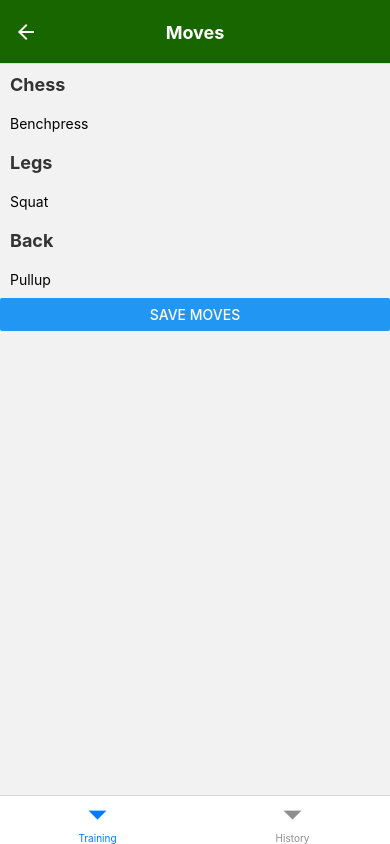
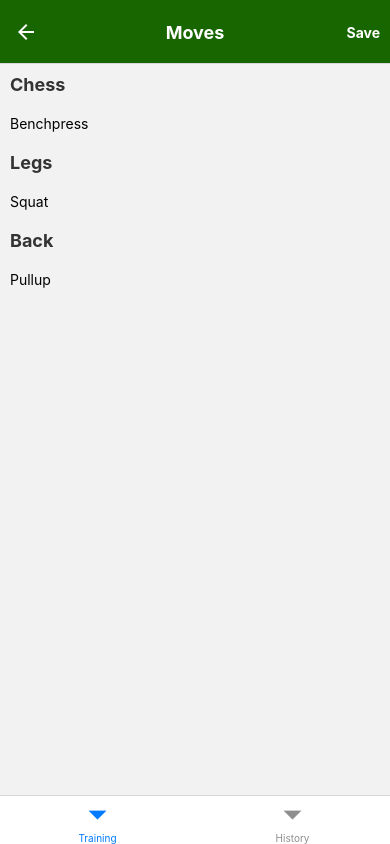
Before and after one commit to ollikor/GymDiary, a React Native app in the folder GymDiary/: screen /Moves in a window 390 px wide. Built offline with nearby package versions, Linux system fonts and the light colour scheme.

Commit message:
add header save button and create program flatlist

```diff
--- a/GymDiary/src/Screens/CreateProgram/CreateProgram.js
+++ b/GymDiary/src/Screens/CreateProgram/CreateProgram.js
@@ -1,7 +1,7 @@
 import React, { useState } from 'react';
 import { View, TextInput, TouchableOpacity, Text } from 'react-native';
 
-import PlusButton from '../../components/SmallCircleButton';
+import { FlatList } from 'react-native-gesture-handler';
 
 export default function CreateProgram({ navigation, route }) {
 
@@ -15,13 +15,14 @@ export default function CreateProgram({ navigation, route }) {
             <TouchableOpacity onPress={() => navigation.navigate('Moves')}>
                 <Text>Add moves</Text>
             </TouchableOpacity>
-            {console.log(route.params?.moves)}
-            {
-                route.params?.moves != undefined ? route.params?.moves.map((item, index) =>
-                    <Text key={index}>{item.item.value}</Text>
-                ) : null
-            }
-            <PlusButton value={'+'} handlePress={() => addSet(sets + 1)} />
+            {route.params?.moves != undefined ?
+                <FlatList
+                    data={route.params?.moves}
+                    renderItem={({ item }) =>
+                        <Text>{item.item.value}</Text>
+                    }
+                    keyExtractor={item => item.item.id}
+                /> : null}
         </View>
     );
 };
--- a/GymDiary/src/Screens/Moves/Moves.js
+++ b/GymDiary/src/Screens/Moves/Moves.js
@@ -1,9 +1,23 @@
-import React, { useState } from 'react';
-import { View, SectionList, TouchableOpacity, Text, Button, StyleSheet } from 'react-native';
+import React, { useEffect, useState } from 'react';
+import { View, SectionList, TouchableOpacity, Text, StyleSheet } from 'react-native';
 
 import { colors, paddings, fonts } from '../../styles/theme';
 
 export default function Moves({ navigation, route }) {
+
+    useEffect(() => {
+        navigation.setOptions({
+            headerRight: () => (
+                <TouchableOpacity
+                    style={styles.Save}
+                    onPress={() => {
+                        navigation.navigate({
+                            name: 'Create Program', params: { moves: moves }, merge: true
+                        })
+                    }}><Text style={styles.SaveText}>Save</Text></TouchableOpacity>
+            )
+        })
+    });
 
     const [moves, addMoves] = useState([]);
     const [activeItems, changeActiveItems] = useState([]);
@@ -60,16 +74,18 @@ export default function Moves({ navigation, route }) {
                 )}
                 keyExtractor={item => { item = item.id }}
             />
-            <Button title='Save moves' onPress={() => {
-                navigation.navigate({
-                    name: 'Create Program', params: { moves: moves }, merge: true
-                })
-            }} />
         </View>
     );
 };
 
 const styles = StyleSheet.create({
+    Save: {
+        padding: paddings.sm
+    },
+    SaveText: {
+        color: colors.lightText,
+        fontWeight: 'bold'
+    },
     Title: {
         padding: paddings.sm,
         fontWeight: 'bold',
@@ -81,9 +97,6 @@ const styles = StyleSheet.create({
         justifyContent: 'space-between',
         padding: paddings.sm,
     },
-    ListItem: {
-        // padding: paddings.sm
-    },
     ActiveCheckMark: {
         fontSize: fonts.lg,
         fontWeight: 'bold',
--- a/GymDiary/src/Tabs/index.js
+++ b/GymDiary/src/Tabs/index.js
@@ -9,6 +9,7 @@ import Exercise from '../Screens/Exercise/Exercise';
 import Timer from '../Screens/Timer/Timer';
 import CreateProgram from '../Screens/CreateProgram/CreateProgram';
 import Moves from '../Screens/Moves/Moves';
+import { Button } from "react-native";
 
 const Tab = createBottomTabNavigator();
 
@@ -44,13 +45,20 @@ function ProgramsStackScreen() {
                 headerTintColor: colors.lightText,
                 headerTitleStyle: {
                     fontWeight: 'bold'
-                }
+                },
             }}>
             <ProgramsStack.Screen name='Gym Diary' component={Programs} />
             <ProgramsStack.Screen name='Exercise' component={Exercise} />
             <ProgramsStack.Screen name='Timer' component={Timer} />
-            <ProgramsStack.Screen name='Create Program' component={CreateProgram} />
-            <ProgramsStack.Screen name='Moves' component={Moves} />
+            <ProgramsStack.Screen
+                name='Create Program' component={CreateProgram} />
+            <ProgramsStack.Screen
+                // options={({ navigation, route }) => ({
+                //     headerRight: () => (
+                //         <Button title="Save" />
+                //     )
+                // })}
+                name='Moves' component={Moves} />
         </ProgramsStack.Navigator>
     );
 };
```
